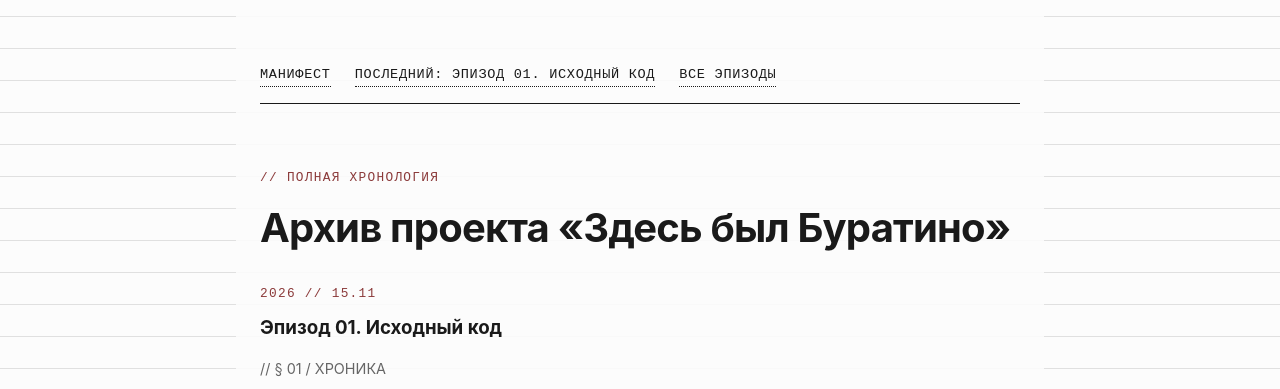
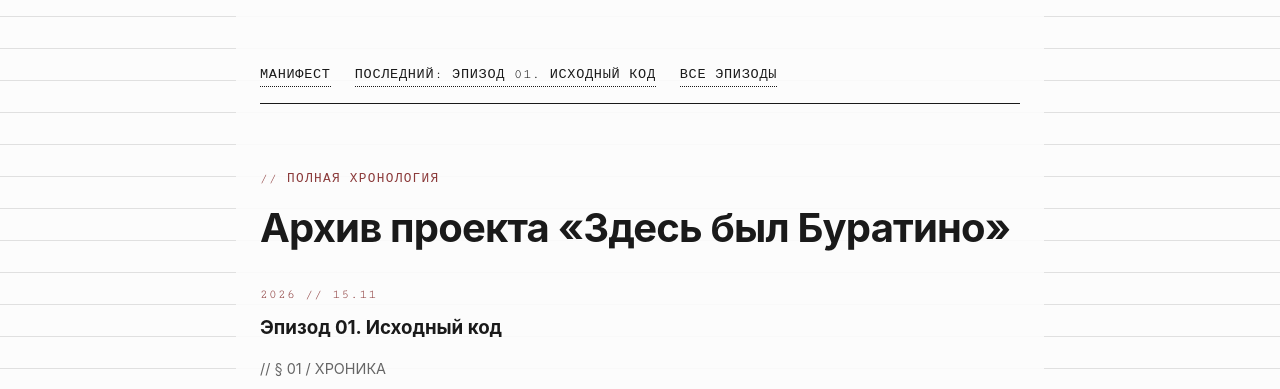
Before and after one commit to avecher/lab, a Jekyll site: the page built from archive/index.md, in a window 1280 px wide. Shown: the top 389 px of the page. Built offline with Jekyll 4.4.1, drawn with Linux system fonts in a browser that asks for light colours.

Commit message:
Update style.css

```diff
--- a/assets/css/style.css
+++ b/assets/css/style.css
@@ -4,8 +4,8 @@
   --text-color: #1a1a1a;     /* Глубокий черный */
   --accent-color: #8b3a3a;   /* Терракотовый/кирпичный для акцентов */
   --line-color: #e0e0e0;     /* Светло-серые линии сетки */
-  --font-mono: 'IBM Plex Mono', 'Courier New', monospace;
-    --font-sans: -apple-system, BlinkMacSystemFont, "Segoe UI", Roboto, Helvetica, Arial, sans-serif; /* ДОБАВЛЕНО */
+  --font-mono: 'Cutive Mono', 'Courier New', monospace;
+  --font-sans: -apple-system, BlinkMacSystemFont, "Segoe UI", Roboto, Helvetica, Arial, sans-serif; /* ДОБАВЛЕНО */
 }
 
 body {
```
